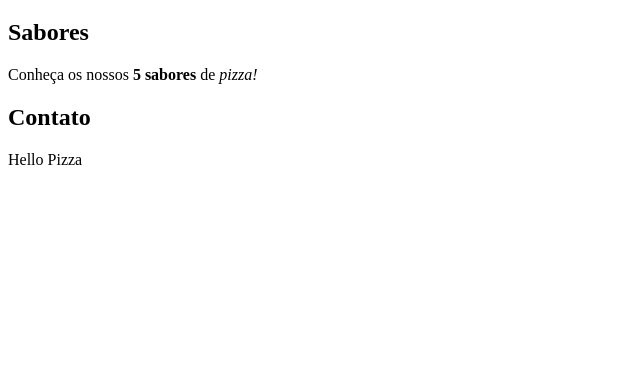
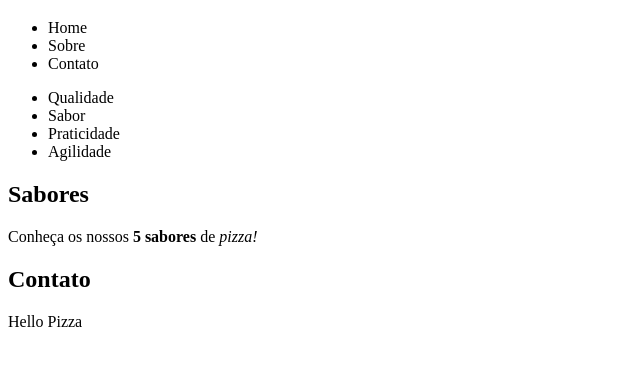
Before and after one commit to gustavoctadei/curso_html, a plain HTML site: page 06 - HTML Praticando/02 - Construindo uma pagina HTML completa/index.html in a window 1280 px wide. Shown: the part 61-426 px from the top of the page, without its empty margins (0-640 px from the left). Drawn offline with Linux system fonts and the light colour scheme.

Commit message:
06 - HTML - Praticando | 02 - Curso de HTML basico | 7 - Listas | Ok, concluido

```diff
--- a/06 - HTML Praticando/02 - Construindo uma pagina HTML completa/index.html
+++ b/06 - HTML Praticando/02 - Construindo uma pagina HTML completa/index.html
@@ -7,7 +7,22 @@
     <body>
         <header>
             <h1>Hello Pizza</h1>
+
+            <ul>
+                <li>Home</li>
+                <li>Sobre</li>
+                <li>Contato</li>
+            </ul>
         </header>
+
+        <section>
+            <ul>
+                <li>Qualidade</li>
+                <li>Sabor</li>
+                <li>Praticidade</li>
+                <li>Agilidade</li>
+            </ul>
+        </section>
 
         <section>
             <h2>Sabores</h2>
```
